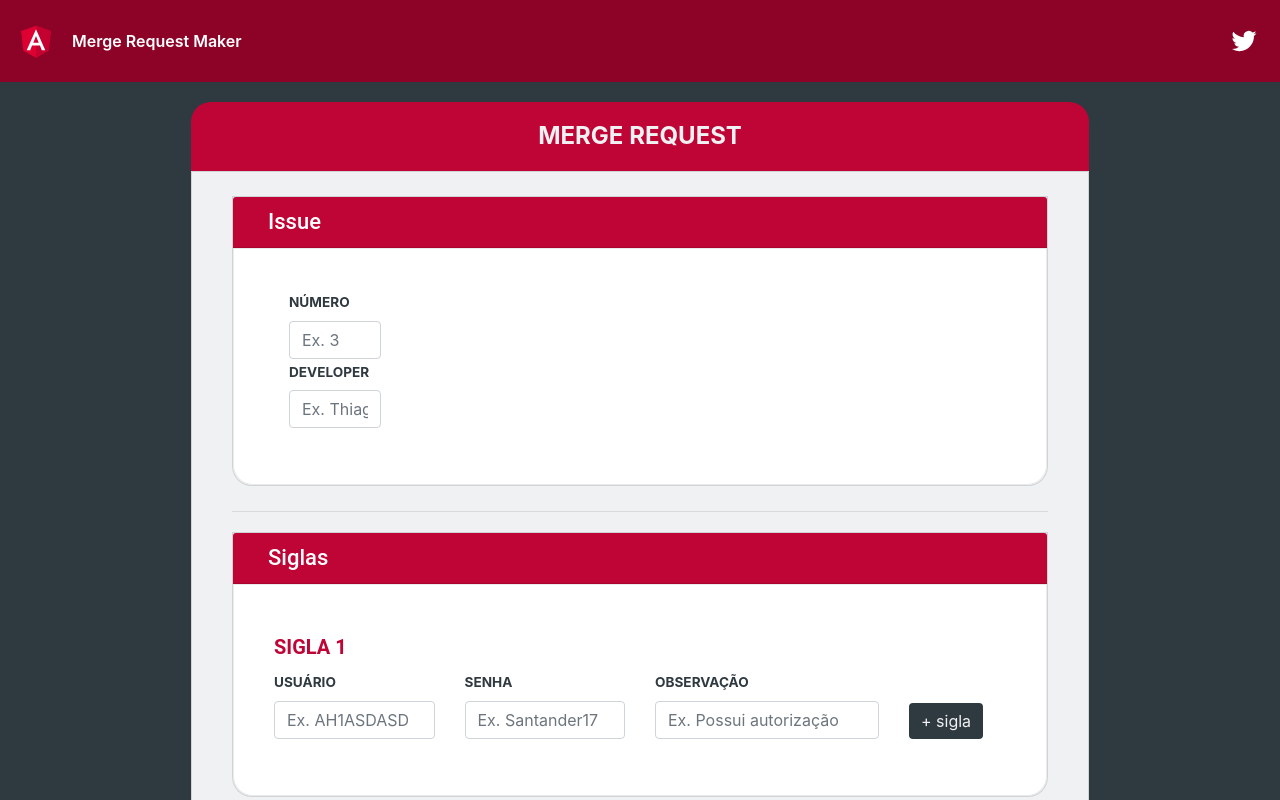
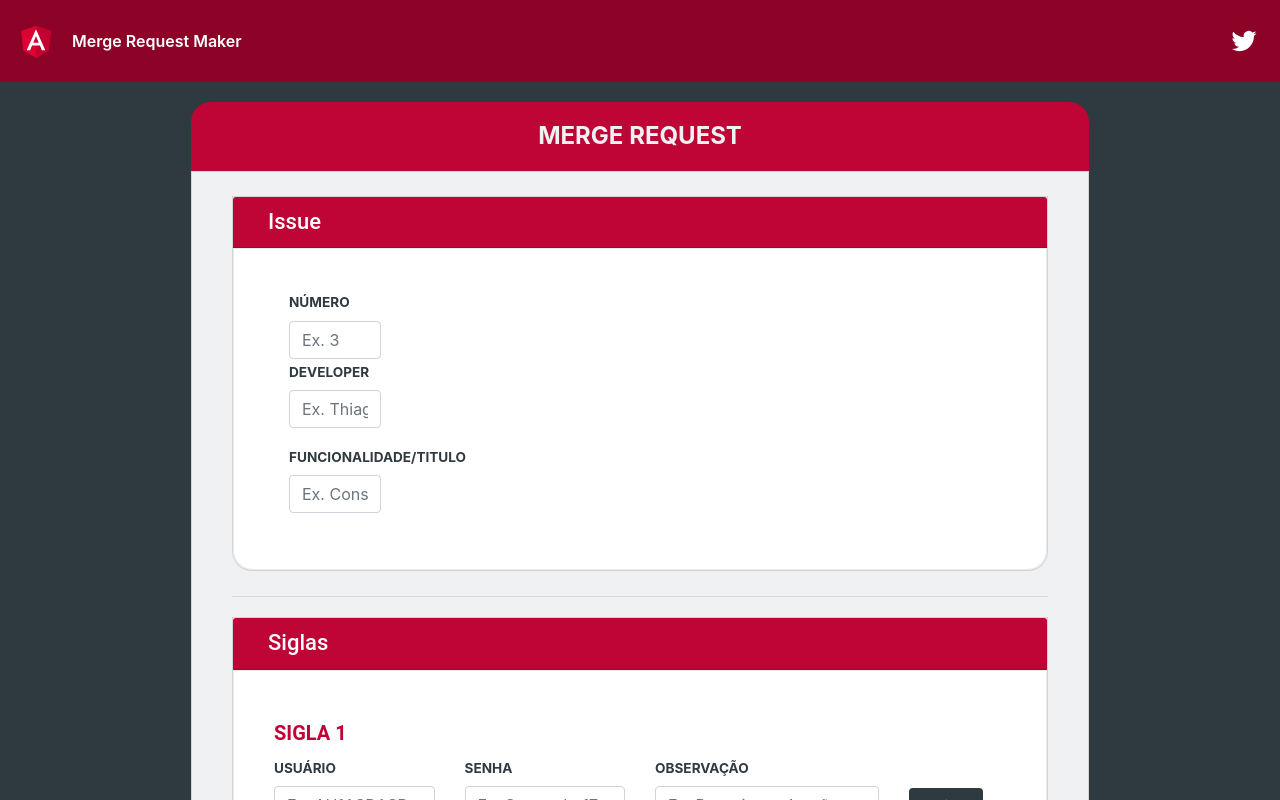
Before and after one commit to thiagoasd/MergeMaker, an Angular app: page / in a window 1280 px wide. Shown: the top 800 px of the page. Built offline with nearby package versions, Linux system fonts and the light colour scheme.

Commit message:
Thiago Teixeira - Adição de titulo de funcionalidade

```diff
--- a/src/app/MR.model.ts
+++ b/src/app/MR.model.ts
@@ -1,5 +1,7 @@
 export class MergeRequest {
     issue: number = 0;
+    dev: string = '';
+    func: string = '';
     massas: Array<Massa> = new Array<Massa>();
     siglas: Array<Sigla> = new Array<Sigla>();
     telas: Array<Tela> = new Array<Tela>();
--- a/src/app/mr/mr.component.html
+++ b/src/app/mr/mr.component.html
@@ -23,6 +23,13 @@
                                 Developer
                             </label>
                             <input class="form-control" formControlName="Dev" placeholder="Ex. Thiago Teixeira"
+                                type="text">
+                        </div>
+                        <div class="form-group col-2">
+                            <label class="labels">
+                                Funcionalidade/Titulo
+                            </label>
+                            <input class="form-control" formControlName="Func" placeholder="Ex. Consulta Históricos"
                                 type="text">
                         </div>
                     </div>
--- a/src/app/mr/mr.component.ts
+++ b/src/app/mr/mr.component.ts
@@ -18,6 +18,7 @@ export class MRComponent implements OnInit {
     this.MergeForm = new FormGroup({
       Issue: new FormControl(''),
       Dev: new FormControl(''),
+      Func: new FormControl(''),
       Massas: new FormArray([]),
       Siglas: new FormArray([]),
       Telas: new FormArray([])
```
